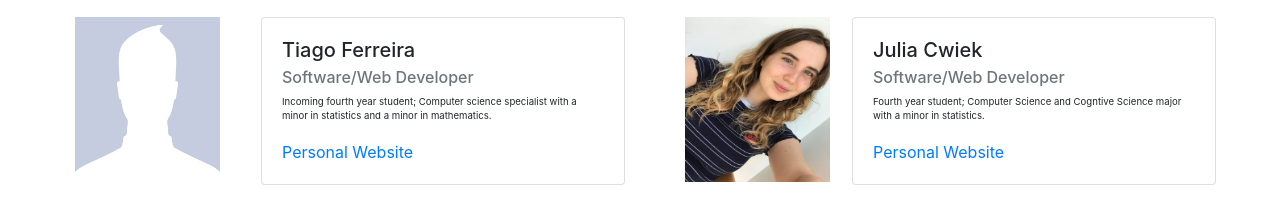
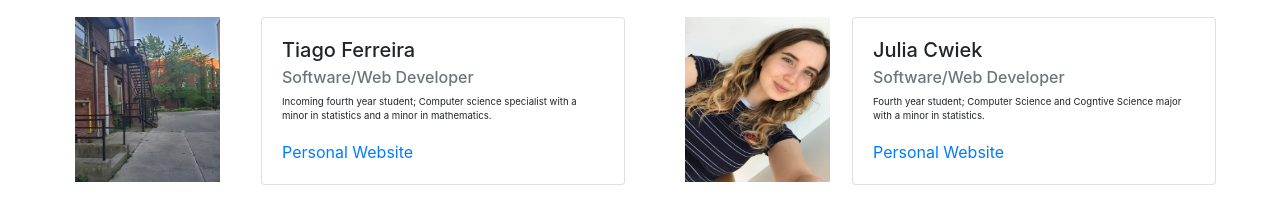
Before and after one commit to TiagoF99/uoftpre-pharmclub, a plain HTML site: page team.html in a window 1280 px wide. Shown: the part 688-911 px from the top of the page. Drawn offline with nearby package versions, Linux system fonts and the light colour scheme.

Commit message:
added tiago pic

```diff
--- a/team.html
+++ b/team.html
@@ -155,7 +155,7 @@
               <div id='member-photo' class='row'>
                 <div class='solo' id='member-info'>
                   <center><div  class="border" id='photo-container'>
-                    <img id='member-image' class="img-fluid" alt="Responsive image" src="assets/image/arman.jpeg">
+                    <img id='member-image' class="img-fluid" alt="Responsive image" src="assets/image/tiago.jpg">
                   </div></center>
                 </div>
               </div>
```
Also changed, not shown: assets/image/tiago.jpg (added).
